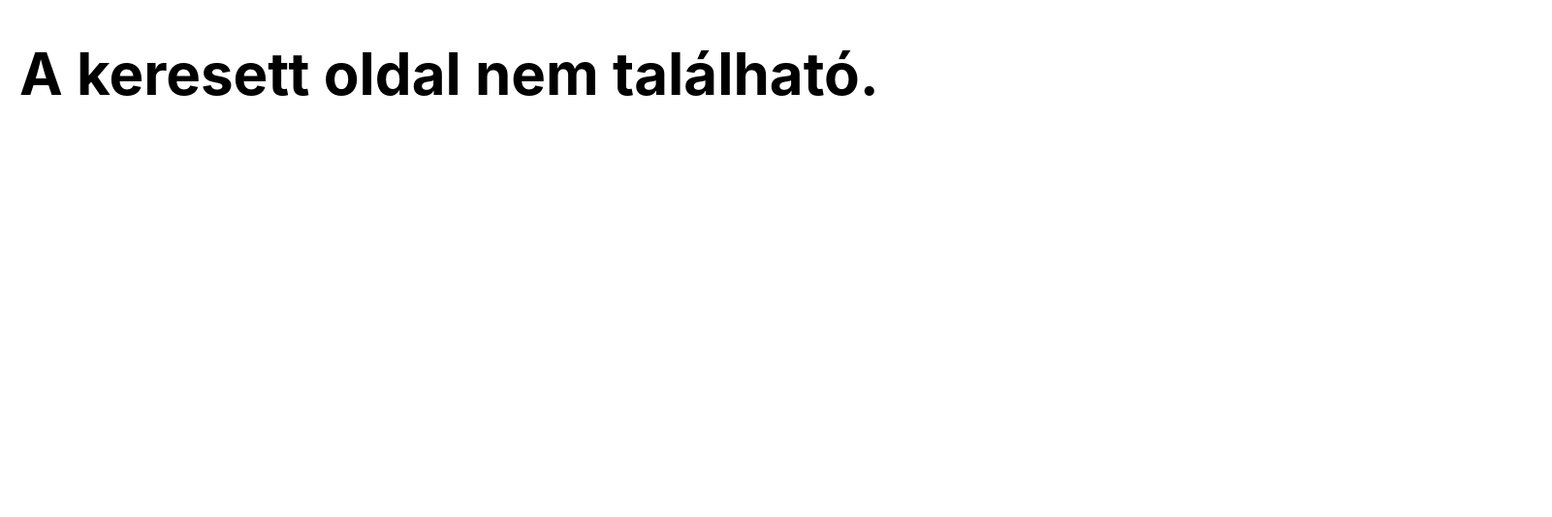
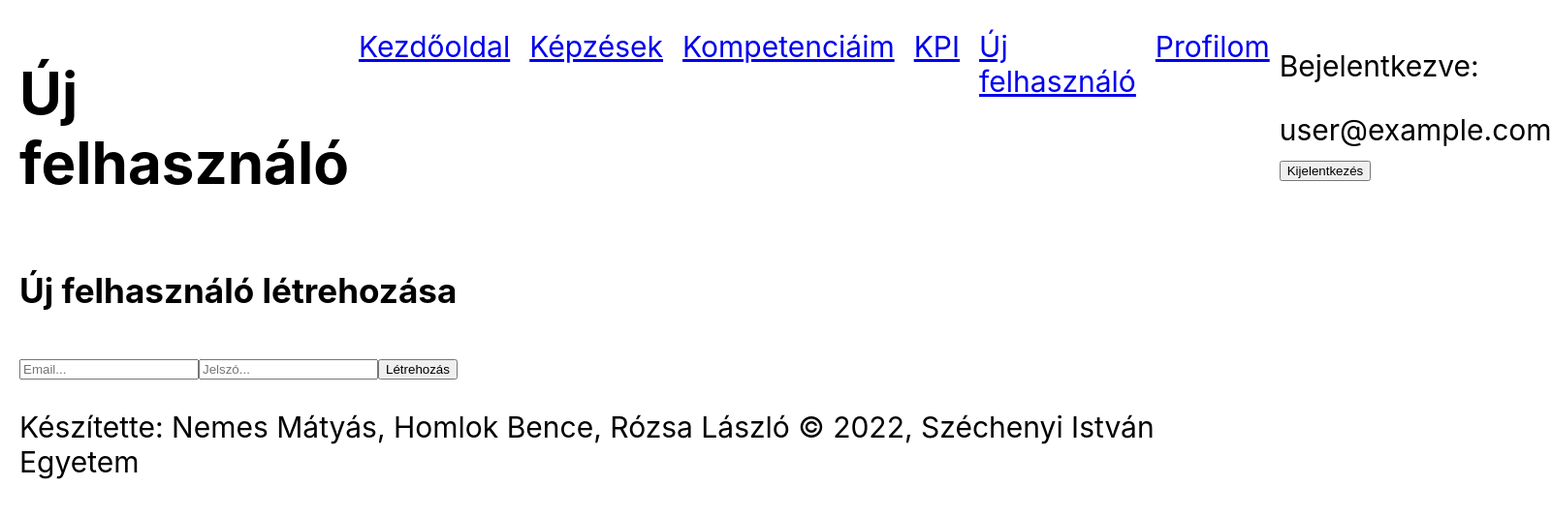
Before and after one commit to nemesmatyas/kepzesi-portal-projektmunka, a React (Create React App) app: page /newuser in a window 1280 px wide. Shown: the top 534 px of the page at 97% size, 1601 px wide, since content can reach past the window. Built offline with nearby package versions, Linux system fonts and the light colour scheme; no server answers; sample sign-in values are in the browser's storage.

Commit message:
loginlogoutnewuser

```diff
--- a/src/App.js
+++ b/src/App.js
@@ -4,27 +4,33 @@ import Kepzesek from "./pages/Kepzesek";
 import KepzesPage from "./components/KepzesPage";
 import Kompetenciaim from "./pages/Kompetenciaim";
 import KPI from "./pages/KPI";
-import Login from "./pages/Login";
 import Profil from "./pages/Profil";
 import Keret from "./components/Keret";
 import './App.css';
+import Login_Page from "./pages/Login";
+import NewUser from "./pages/NewUser";
+import { AuthContextProvider } from "./components/AuthContext";
+import ProtectedRoute from "./components/ProtectedRoute";
 
 function App() {
 
   return (
     <div className="App">
-      <Routes>
-        <Route path="/" element={<Keret />}>
-          <Route index element={<Kezdooldal />} />
-          <Route path="kepzesek" element={<Kepzesek />} />
-          <Route path="/kepzesek/:kepzesId" element={<KepzesPage />} />
-          <Route path="kompetenciaim" element={<Kompetenciaim />} />
-          <Route path="kpi"  element={<KPI />}/>
-          <Route path="profil" element={<Profil />}/>
-        </Route>
-        <Route path="login" element={<Login />}/>
-        <Route path="*" element={<h1>A keresett oldal nem található.</h1>} />
-      </Routes>
+      <AuthContextProvider>
+        <Routes>
+          <Route index element={<Login_Page />} />
+            <Route path="/" element={<Keret />}>
+              <Route path="kezdooldal" element={<ProtectedRoute><Kezdooldal /></ProtectedRoute>} />
+              <Route path="kepzesek" element={<ProtectedRoute><Kepzesek /></ProtectedRoute>} />
+              <Route path="/kepzesek/:kepzesId" element={<ProtectedRoute><KepzesPage /></ProtectedRoute>} />
+              <Route path="kompetenciaim" element={<ProtectedRoute><Kompetenciaim /></ProtectedRoute>} />
+              <Route path="kpi" element={<ProtectedRoute><KPI /></ProtectedRoute>}/>
+              <Route path="newuser" element={<ProtectedRoute><NewUser /></ProtectedRoute>}/>
+              <Route path="profil" element={<ProtectedRoute><Profil /></ProtectedRoute>}/>
+            </Route>
+            <Route path="*" element={<h1>A keresett oldal nem található.</h1>} />
+        </Routes>
+      </AuthContextProvider>
     </div>
   );
 }
--- /dev/null
+++ b/src/components/AuthContext.js
@@ -0,0 +1,38 @@
+import { useState } from "react";
+import { createContext, useContext, useEffect } from "react";
+import { signInWithEmailAndPassword, signOut, onAuthStateChanged } from "firebase/auth";
+import { auth } from "./firebase-config";
+
+const UserContext = createContext();
+
+export const AuthContextProvider = ({children}) => {
+    const [user, setUser] = useState({});
+
+    const login = (loginEmail, loginPassword) => {
+        return signInWithEmailAndPassword(auth, loginEmail, loginPassword);
+    };
+
+    const logout = () => {
+        return signOut(auth);
+    };
+
+    useEffect(() => {
+        const unsubscribe = onAuthStateChanged(auth, (currentUser) => {
+            console.log(currentUser);
+            setUser(currentUser);
+        })
+        return () => {
+            unsubscribe();
+        };
+    },[])
+
+    return (
+        <UserContext.Provider value ={{user, logout, login}}>
+            {children}
+        </UserContext.Provider>
+    );
+};
+
+export const UserAuth = () => {
+    return useContext(UserContext);
+};
--- a/src/components/Fejlec.js
+++ b/src/components/Fejlec.js
@@ -1,15 +1,34 @@
-import { NavLink } from "react-router-dom";
+import { useNavigate, NavLink } from "react-router-dom";
 import classes from "./Fejlec.module.css";
+import { UserAuth } from "./AuthContext";
 
 const Fejlec = ({ pageName }) => {
+  const {user, logout} = UserAuth();
+  const navigate = useNavigate();
+
+  const handleLogout = async () => {
+    try {
+      await logout();
+      navigate('/');
+      console.log("Kijelentkezve");
+    } catch (error) {
+      console.log(error.message);
+    }
+  };
+
   return (
     <header className={classes.fejlec}>
       <h1>{pageName}</h1>
-      <NavLink to="/">Kezdőoldal</NavLink>
+      <NavLink to="/kezdooldal">Kezdőoldal</NavLink>
       <NavLink to="/kepzesek">Képzések</NavLink>
       <NavLink to="kompetenciaim">Kompetenciáim</NavLink>
       <NavLink to="/kpi">KPI</NavLink>
+      <NavLink to="/newuser">Új felhasználó</NavLink>
       <NavLink to="/profil">Profilom</NavLink>
+      <div><p>Bejelentkezve: </p>
+      {user && user.email}
+      <button onClick={handleLogout} label="Kijelentkezés" type="submit">Kijelentkezés</button>
+      </div>
     </header>
   );
 };
--- a/src/components/Keret.js
+++ b/src/components/Keret.js
@@ -16,6 +16,9 @@ const Keret = () => {
         case '/kpi':
             currentPageName = 'KPI értékelések';
             break;
+        case '/newuser':
+            currentPageName = 'Új felhasználó';
+            break;
         case '/profil':
             currentPageName = 'Profilom';
             break;
--- a/src/components/LoginForm.js
+++ b/src/components/LoginForm.js
@@ -1,14 +1,17 @@
 import RoundedButton from "../UI/RoundedButton";
+//import { auth } from "./firebase-config";
 import classes from "./LoginForm.module.css";
 
 const LoginForm = () => {
   return (
     <form className={classes}>
-      <label htmlFor="username">Felhasználónév</label>
-      <input type="text" id="username" />
-      <label htmlFor="password">Jelszó</label>
-      <input type="password" id="password" />
+      <h3>Bejelentkezés</h3>
+      <input type="email" id="login_email" placeholder="Email..."/>
+      <input type="password" id="login_password" placeholder="Jelszó..." />
       <RoundedButton label="Bejelentkezés" type="submit" />
+
+      <h3>Bejelentkezett felhasználó: </h3>
+      <RoundedButton label="Kijelentkezés" type="submit" />
     </form>
   );
 };
--- /dev/null
+++ b/src/components/ProtectedRoute.js
@@ -0,0 +1,15 @@
+import React from "react";
+import { Navigate } from "react-router-dom";
+import { UserAuth } from "./AuthContext";
+
+const ProtectedRoute = ({children}) => {
+    const {user} = UserAuth();
+
+    if (!user) {
+        return <Navigate to='/'></Navigate>
+    }
+    return children;
+
+};
+
+export default ProtectedRoute;
--- /dev/null
+++ b/src/components/firebase-config.js
@@ -0,0 +1,16 @@
+import { initializeApp } from "firebase/app";
+import { getAuth } from "firebase/auth";
+
+const firebaseConfig = {
+    apiKey: "AIzaSyB4RDgdTXCgkEu4oE6B4nusHmu-sat_eRg",
+    authDomain: "kepzes-portal-projektmunka.firebaseapp.com",
+    projectId: "kepzes-portal-projektmunka",
+    storageBucket: "kepzes-portal-projektmunka.appspot.com",
+    messagingSenderId: "865485387893",
+    appId: "1:865485387893:web:8373c27dbc59c276e3e03c",
+    measurementId: "G-FZ95YNQGG8"
+  };
+
+  const app = initializeApp(firebaseConfig);
+
+  export const auth = getAuth(app);
--- a/src/pages/Login.js
+++ b/src/pages/Login.js
@@ -1,11 +1,37 @@
-import LoginForm from "../components/LoginForm";
+import { useState } from "react";
+import { useNavigate } from "react-router-dom";
+//import LoginForm from "../components/LoginForm";
+//import RoundedButton from "../UI/RoundedButton";
+import { UserAuth } from "../components/AuthContext";
 
-const Login = () => {
+function Login_Page() {
+
+  const [loginEmail, setLoginEmail] = useState("");
+  const [loginPassword, setLoginPassword] = useState("");
+  const [error, setError] = useState("");
+  const navigate = useNavigate();
+  const {login} = UserAuth();
+
+  const handleSubmit = async (event) => {
+    event.preventDefault();
+    setError('');
+    try {
+      await login(loginEmail,loginPassword);
+      navigate('/kezdooldal');
+    } catch (error) {
+      setError(error.message);
+      console.log(error.message);
+    }
+  };
+
   return (
-    <>
-      <h1>Kérjük, jelentkezzen be!</h1>
-      <LoginForm />
-    </>
+    <form onSubmit={handleSubmit} /*className={classes}*/>
+      <h3>Bejelentkezés</h3>
+      <input type="email" id="login_email" placeholder="Email..." onChange={(event) =>  setLoginEmail(event.target.value) } />
+      <input type="password" id="login_password" placeholder="Jelszó..." onChange={(event) => setLoginPassword(event.target.value) } />
+      <button onClick={login} label="Bejelentkezés" type="submit">Bejelentkezés</button>
+    </form>
   );
-};
-export default Login;
+
+}
+export default Login_Page;
--- /dev/null
+++ b/src/pages/NewUser.js
@@ -0,0 +1,30 @@
+import { useState } from "react";
+import { createUserWithEmailAndPassword } from "firebase/auth";
+//import RoundedButton from "../UI/RoundedButton";
+import { auth } from "../components/firebase-config";
+
+
+function NewUser () {
+
+    const [registerEmail, setRegisterEmail] = useState("");
+    const [registerPassword, setRegisterPassword] = useState("");
+
+    const register = async (event) => {
+        event.preventDefault();
+        try {
+            const user = await createUserWithEmailAndPassword(auth, registerEmail, registerPassword);
+        } catch (error) {
+            console.log(error.message);
+        }
+    }
+
+    return (
+        <form /*className={classes}*/>
+            <h3>Új felhasználó létrehozása</h3>
+            <input type="email" id="register_email" placeholder="Email..." onChange={(event) => { setRegisterEmail(event.target.value); }} />
+            <input type="password" id="register_password" placeholder="Jelszó..." onChange={(event) => { setRegisterPassword(event.target.value); }} />
+            <button onClick={register} label="Létrehozás" type="submit">Létrehozás</button>
+        </form>
+    );
+}
+export default NewUser;
```
Also changed, not shown: package.json (+8 -0 lines), 2 other files (tests, documents, lock files or other folders).
